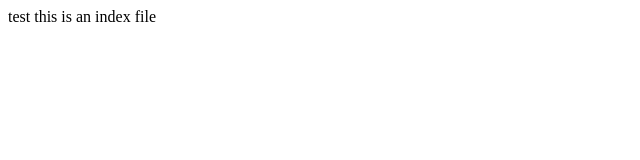
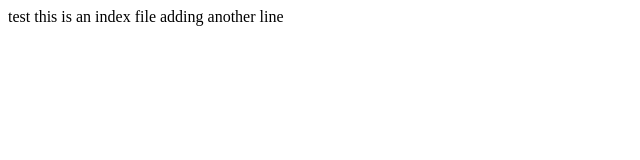
Before and after one commit to radicaledge/testing123, a plain HTML site: page index.htm in a window 1280 px wide. Shown: the whole page, without its empty margins (0-640 px from the left). Drawn offline with Linux system fonts and the light colour scheme.

Commit message:
added another line

```diff
--- a/index.htm
+++ b/index.htm
@@ -1,3 +1,4 @@
 <htlm>test
 this is an index file
+adding another line
 </html>
```
